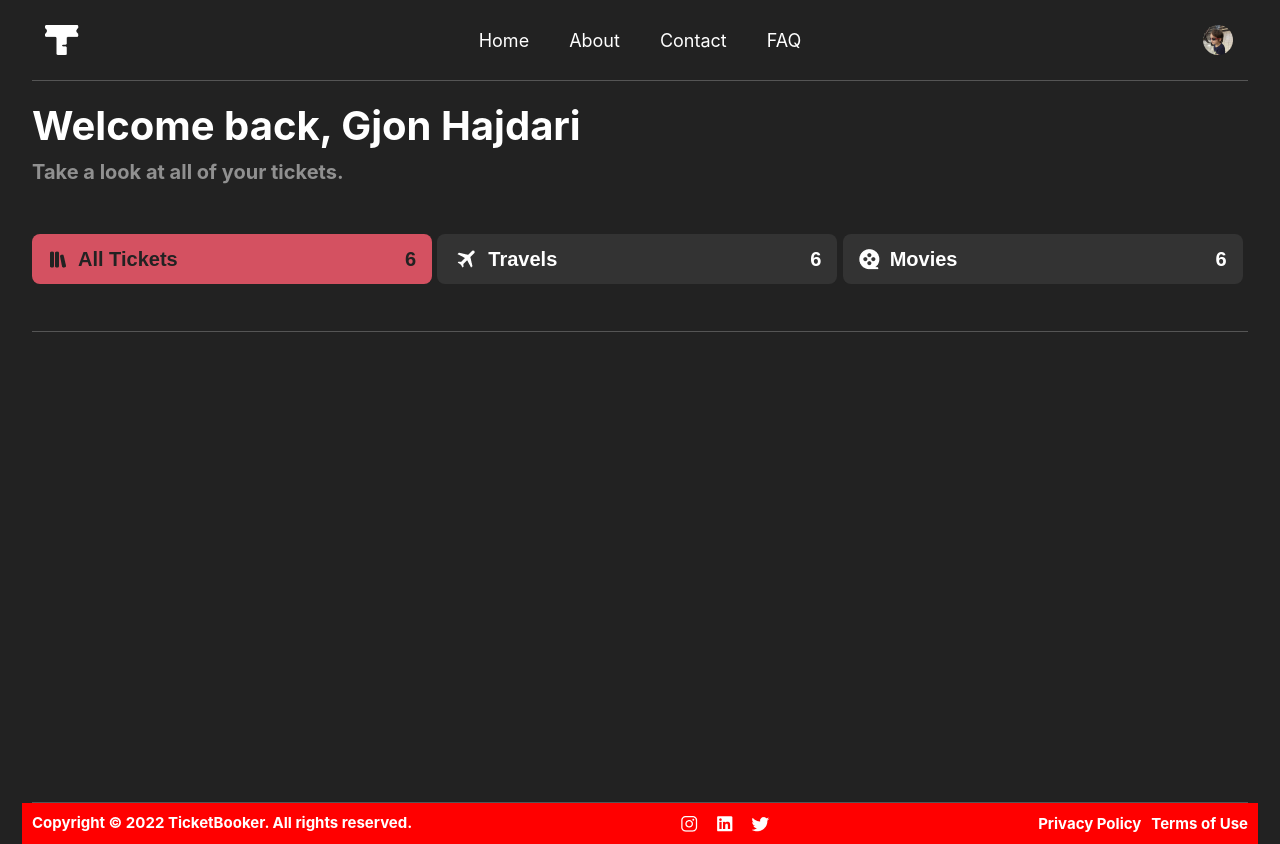
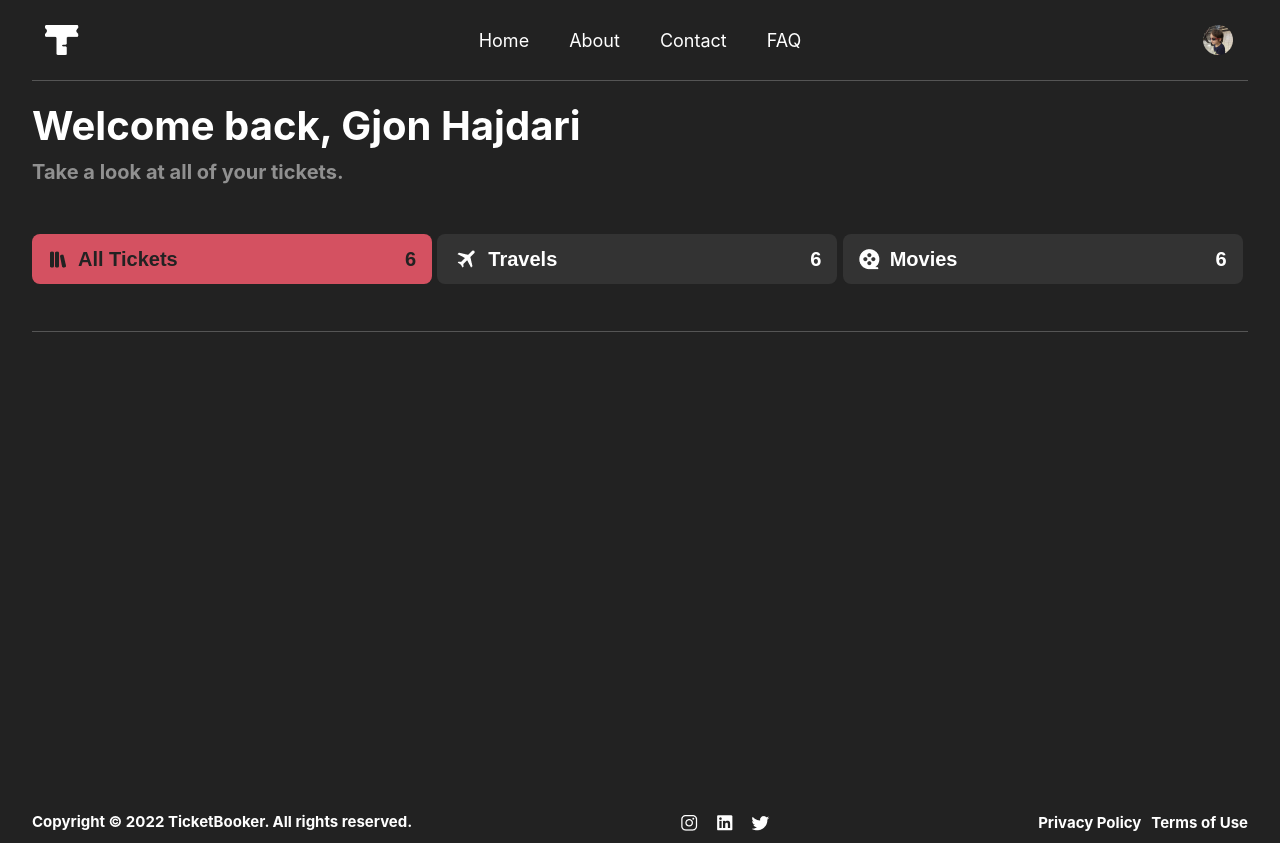
Before and after one commit to kylecalbert/ticket-booker, a React (Create React App) app: page / in a window 1280 px wide. Built offline with nearby package versions, Linux system fonts and the light colour scheme.

Commit message:
changed the height of the extended nav container and added margin top auto to stick navbar to bottom of page

```diff
--- a/src/components/Content/Content.style.js
+++ b/src/components/Content/Content.style.js
@@ -7,5 +7,4 @@ export const ContentContainer = styled.div`
   width: 95%;
   height: 450px;
   margin-top: 20px;
-  border-bottom: 1px solid ${darkModeColors.borders};
 `;
--- a/src/components/Footer/Footer.js
+++ b/src/components/Footer/Footer.js
@@ -8,8 +8,9 @@ export const StyledFooter = styled.div`
   height: ${(props) => props.height || '15%'};
   justify-content: space-between;
   margin: ${(props) => props.margin || '0px'};
-  background-color: red;
+  /* background-color: red; */
   padding: ${(props) => props.padding || '0px'};
+  margin-top: auto;
 
   @media (max-width: 600px) {
     display: flex;
--- a/src/components/Navbar/Navbar.style.js
+++ b/src/components/Navbar/Navbar.style.js
@@ -7,7 +7,7 @@ export const NavbarContainer = styled.nav`
   width: 95%;
   height: 80px;
   background-color: ${darkModeColors.background};
-  height: ${(props) => (props.extendNavbar ? '100vh' : '80px')};
+  height: ${(props) => (props.extendNavbar ? '400px' : '80px')};
   display: flex;
   flex-direction: column;
   border-bottom: 1px solid ${darkModeColors.borders};
```
